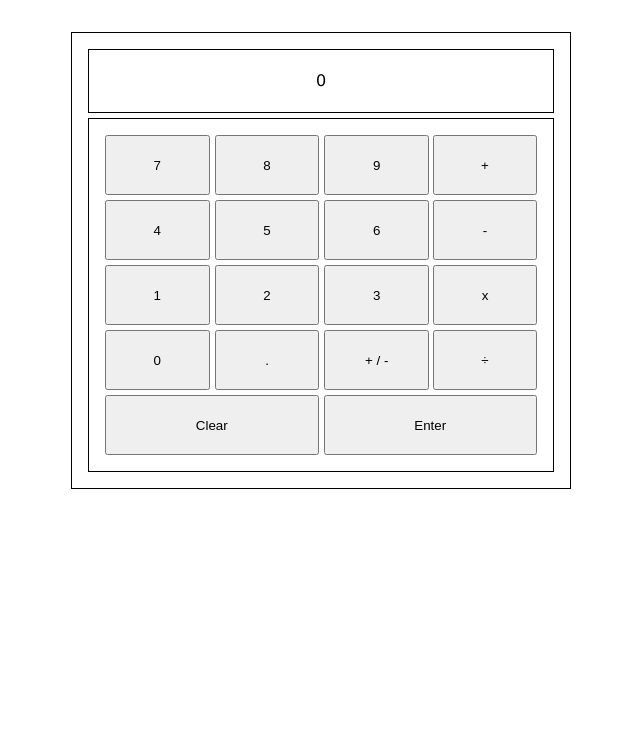
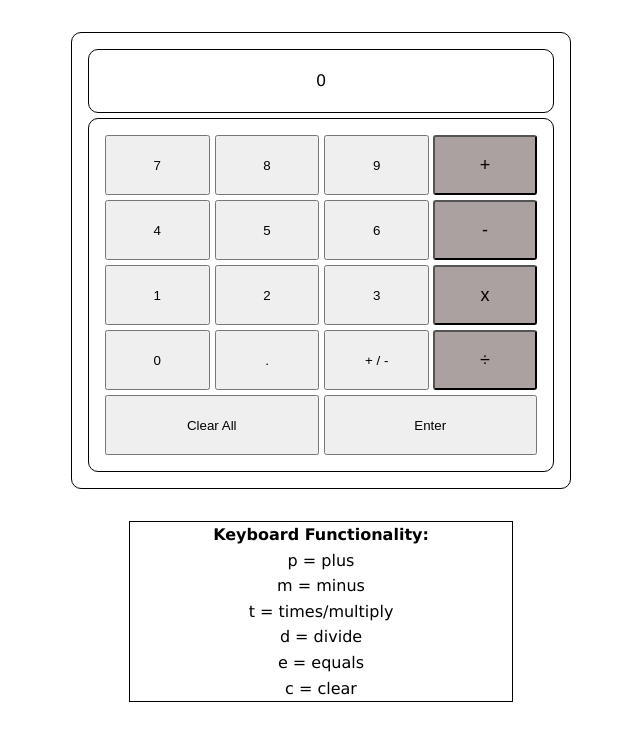
Before and after one commit to chrissoncrant/calculator-project-1, a plain HTML site: page index.html in a window 1280 px wide. Shown: the whole page, without its empty margins (319-959 px from the left). Drawn offline with Linux system fonts and the light colour scheme.

Commit message:
added the clear button functionality and a wee bit of styling

```diff
--- a/index.html
+++ b/index.html
@@ -10,12 +10,12 @@
         <link href="style.css" rel="stylesheet" type="text/css">
     </head>
     <body>
-        <div id="main" class = "bd">
-            <div id="display" class = "bd">
-                <div id="display-content">HELLO</div>
+        <div id="main" class = "bd br">
+            <div id="display" class = "bd br">
+                <div id="display-content">0</div>
             </div>
-            <div id="button-container" class = "bd">
-                <div class="numbers-div">
+            <div id="button-container" class = "bd br">
+                <div class="numbers-div br">
                     <button type="button" value="7" class="operand" data-key="55">7</button>
                     <button type="button" value="8" class="operand" data-key="56">8</button>
                     <button type="button" value="9" class="operand" data-key="57">9</button>
@@ -31,16 +31,27 @@
                 </div>
                 <div class="operators-div">
                     <!-- a = add; s = subtract; m = multiply; / = divide; c = clear -->
-                    <button type="button" value="+" class="operator" data-key="65">+</button>
-                    <button type="button" value="-" class="operator" data-key="83">-</button>
-                    <button type="button" value="*" class="operator" data-key="77">x</button>
-                    <button yo="arabian" type="button" value="/" class="operator" data-key="191">&#xf7;</button>
+                    <button type="button" value="+" class="operator" data-key="80">+</button>
+                    <button type="button" value="-" class="operator" data-key="77">-</button>
+                    <button type="button" value="*" class="operator" data-key="84">x</button>
+                    <button type="button" value="/" class="operator" data-key="68">&#xf7;</button>
                 </div>
                 <div class="enter-div">
-                    <button type="button" value="clear" id="clear" class="enter-buttons" data-key="67">Clear</button>
-                    <button type="button" value="enter" id="enter" class="enter-buttons" data-key="187">Enter</button>
+                    <button type="button" value="clear" id="clear" class="enter-buttons" data-key="67">Clear All</button>
+                    <button type="button" value="enter" id="enter" class="enter-buttons" data-key="69">Enter</button>
                 </div>
             </div>
+        </div>
+        <div class="keyboard-legend bd">
+            <p>Keyboard Functionality:</p>
+            <ul>
+                <li>p = plus</li>
+                <li>m = minus</li>
+                <li>t = times/multiply</li>
+                <li>d = divide</li>
+                <li>e = equals</li>
+                <li>c = clear</li>
+            </ul>
         </div>
 
         <script src="script.js"></script>
--- a/script.js
+++ b/script.js
@@ -58,6 +58,7 @@ const clear = document.querySelector("#clear");
 
 // sets the corresponding key presses to perform the click operation:
 window.addEventListener('keydown', (e) => {
+    console.log(e.keyCode);
     let key = document.querySelector(`button[data-key="${e.keyCode}"]`);
     key.click();
 })
@@ -104,14 +105,15 @@ function clearDisplay() {
     return updateDisplay();
 }
 
+
 function clickButton() {
     buttons.forEach((button) => {
-
         button.addEventListener('click', () => {
 
             //Operand Buttons:
             if (button.classList.contains("operand")) {
                 // testDisplay();
+                document.querySelector("#clear").textContent = "Clear";
                 if (firstOperator === null) {
                     if (displayValue === "0") {
                         displayValue = button.value;
@@ -138,7 +140,6 @@ function clickButton() {
 
             //Sign Button:
             if (button.classList.contains("sign")) {
-                console.log("yes");
                 if (signCheck === 1) {
                     console.log("yes3");
                     displayValue = "-0";
@@ -159,7 +160,6 @@ function clickButton() {
             if (button.classList.contains("decimal")) {
                 if ((firstOperand != null || secondOperand != null) && (firstOperand === null || secondOperand === null)) {
                     if (decimalCheck === 0) {
-                        console.log("check1");
                         displayValue = "0" + button.value;
                         operandCheck = 1;
                         operatorCheck = 0;
@@ -169,7 +169,6 @@ function clickButton() {
                         if (displayValue.includes(".")) {
                             return updateDisplay();
                         };
-                        console.log("check2");
                         displayValue += button.value;
                         return updateDisplay();
                     }
@@ -194,19 +193,16 @@ function clickButton() {
                     }, 1500);
                 };
                 if (operatorCheck === 1) {
-                    console.log("here1");
                     firstOperand = displayValue;
                     firstOperator = button.value;
                     operatorCheck = 1;
                     decimalCheck = 0;
                 } else if (firstOperator === null) {
-                    console.log("here2")
                     firstOperand = displayValue;
                     firstOperator = button.value;
                     operatorCheck = 1;
                     decimalCheck = 0;
                 } else if (firstOperand === null) {
-                    console.log("here3");
                     firstOperator = button.value;
                     firstOperand = displayValue;
                     secondOperand = null;
@@ -214,8 +210,6 @@ function clickButton() {
                     operatorCheck = 1;
                     decimalCheck = 0;
                 } else {
-                    // secondOperator = button.value;
-                    console.log("here4");
                     secondOperand = displayValue;
                     displayValue = operate(firstOperator, firstOperand, secondOperand);
                     firstOperator = button.value;
@@ -260,7 +254,14 @@ function clickButton() {
 
             //Clear Button:
             if (button.id === "clear") {
-                return clearDisplay();
+                if (button.textContent === "Clear") {
+                    displayValue = 0;
+                    button.textContent = "Clear All";
+                    operandCheck = 0;
+                    return updateDisplay();
+                } else {
+                    return clearDisplay();
+                }
             };
         })
     })
--- a/style.css
+++ b/style.css
@@ -31,8 +31,18 @@ button {
     width: auto;
 }
 
+ul {
+    list-style: none;
+    padding: 0;
+    margin: 0;
+}
+
 .bd {
     border: 1px solid black;
+}
+
+.br {
+    border-radius: 10px;
 }
 
 #main {
@@ -72,7 +82,20 @@ button {
     display: grid;
     grid-area: operator;
     grid-gap: 5px;
+}
 
+.operator {
+    background-color: rgb(172, 161, 161);
+    font-size: 18px;
+    border-radius: 3px;
+}
+
+.operator:hover {
+    background-color: lightgrey;
+}
+
+.operator:visited {
+    background-color: olive;
 }
 
 .enter-div {
@@ -82,3 +105,13 @@ button {
     grid-template-columns: 1fr 1fr;
     grid-gap: 5px;
 }
+
+.keyboard-legend {
+    text-align: center;
+    width: 30%;
+    margin: auto;
+}
+
+.keyboard-legend p {
+    font-weight: bold;
+}
```
